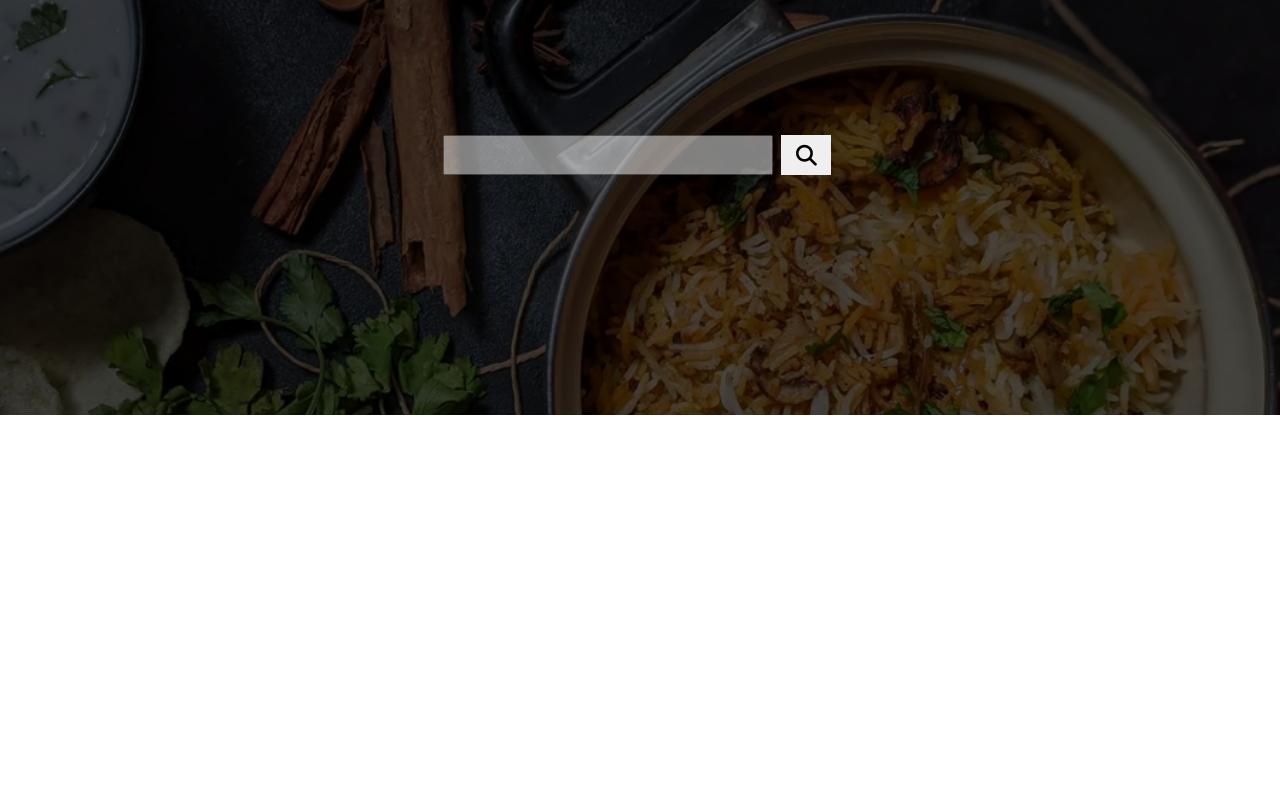
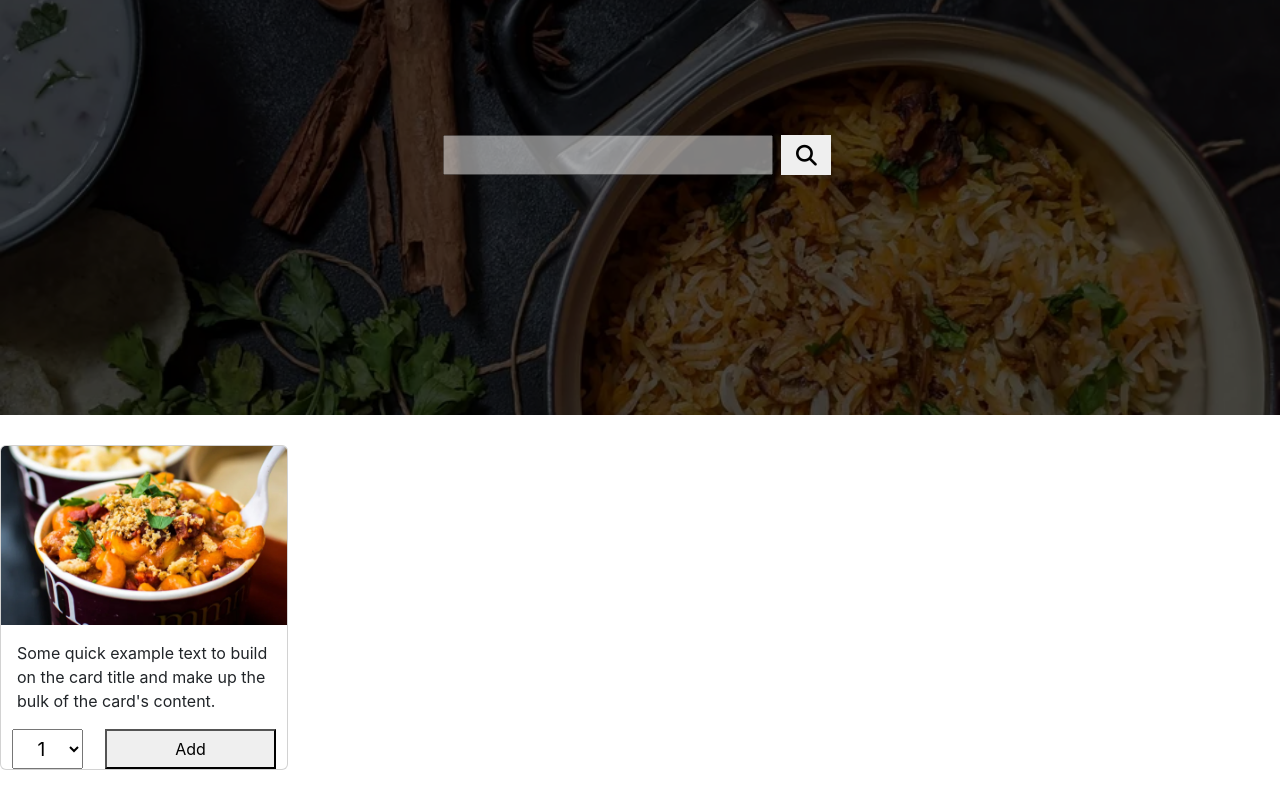
Before and after one commit to adityach0uhan/food-delivery-website, a React (Create React App) app: page / in a window 1280 px wide. Shown: the part 203-1003 px from the top of the page. Before the commit the page ends 800 px from the top, so only its background shows below. Built offline with nearby package versions, Linux system fonts and the light colour scheme.

Commit message:
Card added

```diff
--- /dev/null
+++ b/src/components/Card.jsx
@@ -0,0 +1,21 @@
+import React from 'react'
+import '../styles/Card.css'
+
+const Card = () => {
+    return (
+        <div>
+            <div className="card" style={{ "width": "18rem" }}>
+                <img src="/images/pasta.jpg" className="card-img-top" alt="..." />
+                <div className="card-body">
+                    <p className="card-text">Some quick example text to build on the card title and make up the bulk of the card's content.</p>
+                </div>
+                <div className='select-btn-parent'>
+                    <select name="Quantity" id=""><option value="">1</option></select>
+                    <button>Add </button>
+                </div>
+            </div>
+        </div>
+    )
+}
+
+export default Card
--- a/src/pages/Home.jsx
+++ b/src/pages/Home.jsx
@@ -1,10 +1,13 @@
 import React from 'react'
 import Carousel from '../components/Carousel'
+import Card from '../components/Card'
+import '../styles/Home.css'
 
 const Home = () => {
   return (
     <div>
-      <Carousel />
+      <div>   <Carousel /> </div>
+      <div className='Cards-container'> <Card/> </div>
 
 
 
--- /dev/null
+++ b/src/styles/Card.css
@@ -0,0 +1,17 @@
+.select-btn-parent{
+    width: 100%;
+    height: 40px;
+    display: flex;
+    align-items: center;
+    justify-content: space-around;
+}
+.select-btn-parent button{
+    width: 60%;
+    height: 100%;
+}
+.select-btn-parent select{
+    font-size:1.2rem;
+    text-align: center;
+    width: 25%;
+    height: 100%;
+}
--- /dev/null
+++ b/src/styles/Home.css
@@ -0,0 +1,8 @@
+.Cards-container{
+
+    margin: 30px 0px;
+    min-height: 300px;
+    height: max-content;
+    /* background-color: blue; */
+
+}
```
Also changed, not shown: src/components/Footer.jsx (added).
